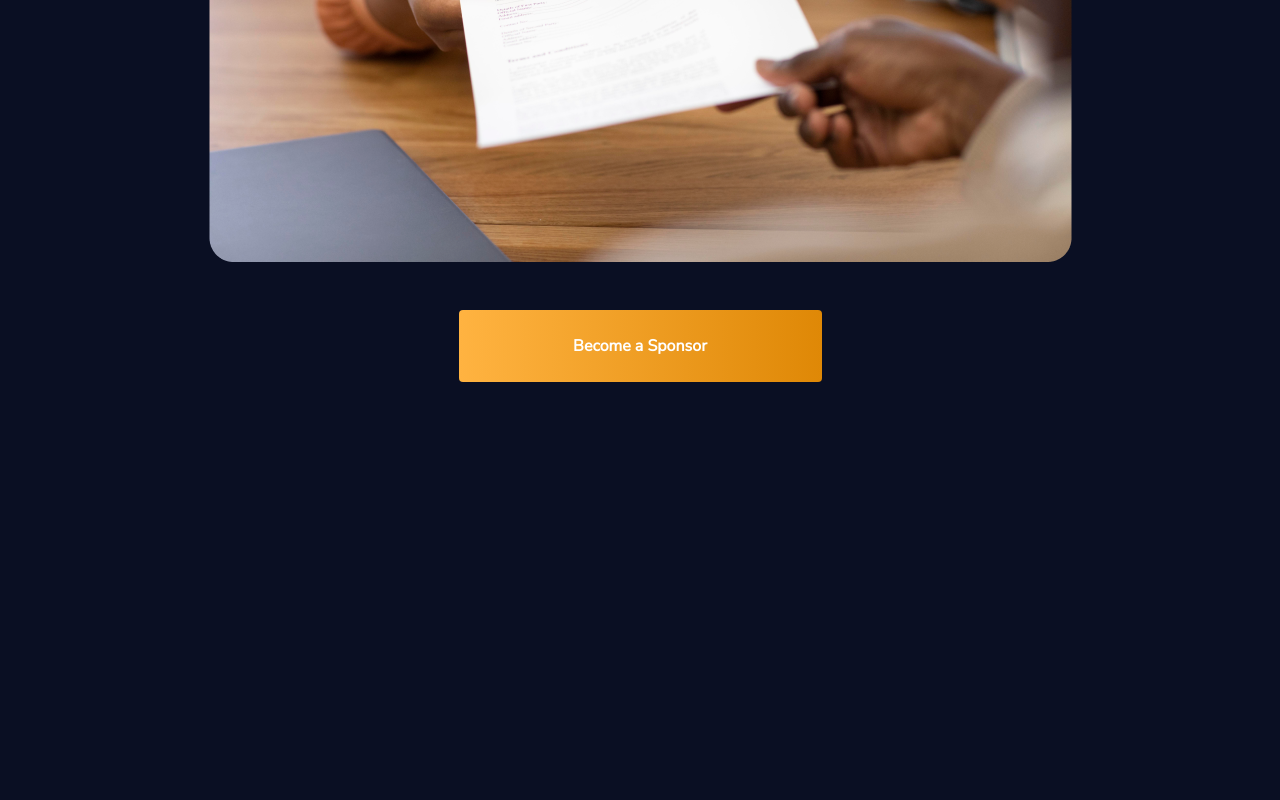
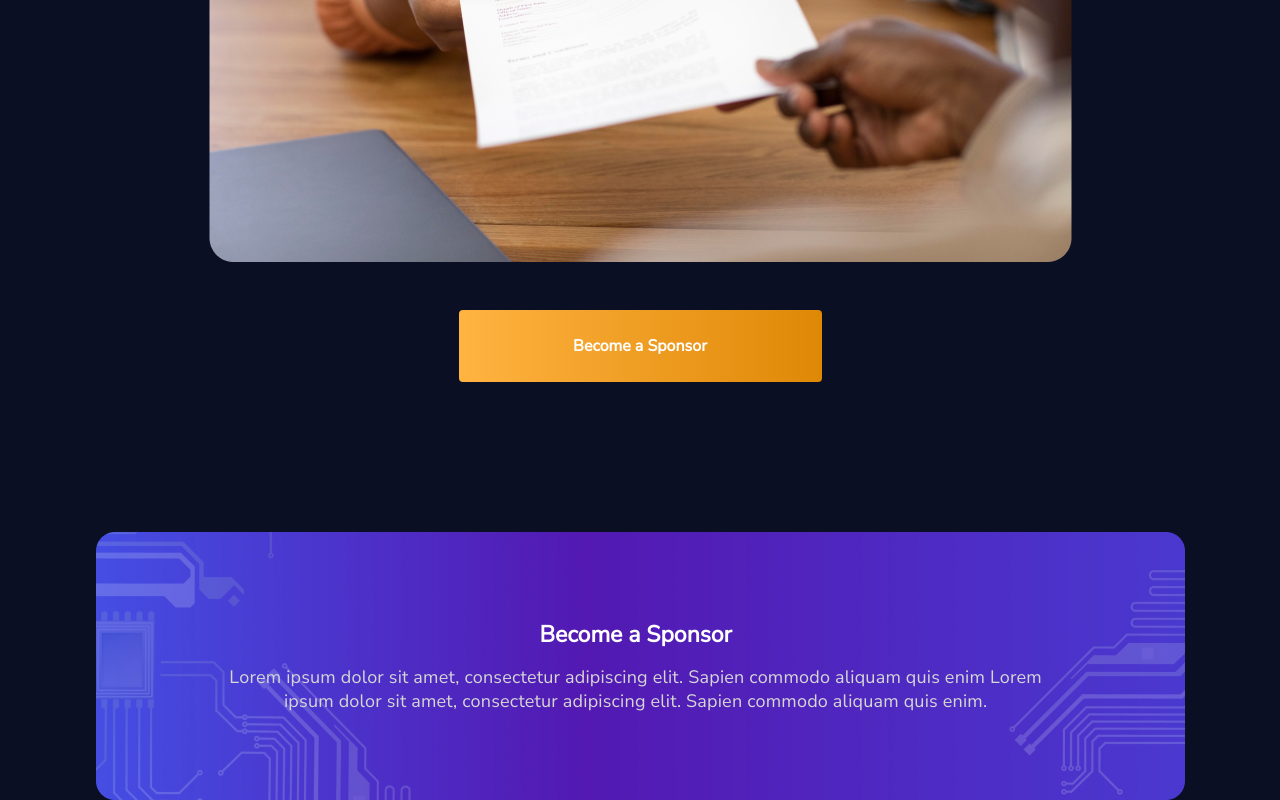
Before and after one commit to pluralcodetech/pluralcodeacademy-sponsorship, a website: page index.html in a window 1280 px wide. Shown: the part 3361-4161 px from the top of the page. Before the commit the page ends 3743 px from the top, so only its background shows below. Drawn offline with nearby package versions, Linux system fonts and the light colour scheme.

Commit message:
new section

```diff
--- a/index.html
+++ b/index.html
@@ -86,7 +86,7 @@
                 </div>
             </nav>
             <div class="box-content text-center">
-                <h1 class="">Lorem ipsum dolor<br> <span class="span-text">sit amet,</span></h1>
+                <h1>Lorem ipsum dolor<br> <span class="span-text">sit amet,</span></h1>
                 <p class="box-text">Lorem ipsum dolor sit amet, consectetur adipiscing elit.<br> Sapien commodo aliquam quis enim </p>
                 <button class="button-sponsor mt-5">Become a Sponsor</button>
             </div>
@@ -175,6 +175,22 @@
             </div>
         </div>
     </section>
+
+    <section class="section-margin">
+        <div class="container">
+            <div class="wrapper-content">
+                <div class="boxd text-center">
+                </div>
+                <div class="wrapper text-center">
+                    <h5>Become a Sponsor</h5>
+                    <p>Lorem ipsum dolor sit amet, consectetur adipiscing elit. Sapien commodo
+                        aliquam quis enim Lorem<br> ipsum dolor sit amet, consectetur
+                        adipiscing elit. Sapien commodo aliquam quis enim.
+                    </p>
+                </div>
+            </div>
+        </div>
+    </section>
     <!--Jquery CDN-->
     <script src="https://cdn.jsdelivr.net/npm/jquery@3.5.1/dist/jquery.slim.min.js" integrity="sha384-DfXdz2htPH0lsSSs5nCTpuj/zy4C+OGpamoFVy38MVBnE+IbbVYUew+OrCXaRkfj" crossorigin="anonymous"></script>
 
--- a/sass/include/global.scss
+++ b/sass/include/global.scss
@@ -133,7 +133,7 @@ h1 {
     border: 2px solid $gradient-color;
 }
 
-@media screen and (max-width: 600px) {
+@media screen and (max-width: 800px) {
     .card-sections {
         flex-direction: column;
     }
@@ -307,3 +307,56 @@ h1 {
 .navbar-light .navbar-toggler {
     background-color: $gradient-color;
 }
+
+.boxd {
+    background: url("assets/spon.png") no-repeat center center;
+    height: 268px;
+    width: 100%;
+    border-radius: 18.990161895751953px;
+    box-sizing: border-box;
+}
+
+.wrapper h5 {
+    font-family: $font-nunito;
+    font-size: 23px;
+    font-style: normal;
+    font-weight: 700;
+    line-height: 44px;
+    letter-spacing: 0em;
+    color: $color-white;
+}
+
+.wrapper p {
+    font-family: $font-nunito;
+    font-size: 18px;
+    font-style: normal;
+    font-weight: 400;
+    line-height: 24px;
+    letter-spacing: 0.20000000298023224px;
+    color: $color-fade;
+}
+
+.wrapper-content {
+    position: relative;
+}
+
+.wrapper {
+    position: absolute;
+    top: 30%;
+    left: 13%;
+}
+@media screen and (max-width: 800px) {
+    .wrapper {
+        position: absolute;
+        top: 40px;
+        left: 18px;
+    }
+}
+
+@media screen and (max-width: 320px) {
+    .wrapper {
+        position: absolute;
+        top: 25px;
+        left: 13px;
+    }
+}
```
Also changed, not shown: assets/spon.png (added), style.css, 1 other file.
